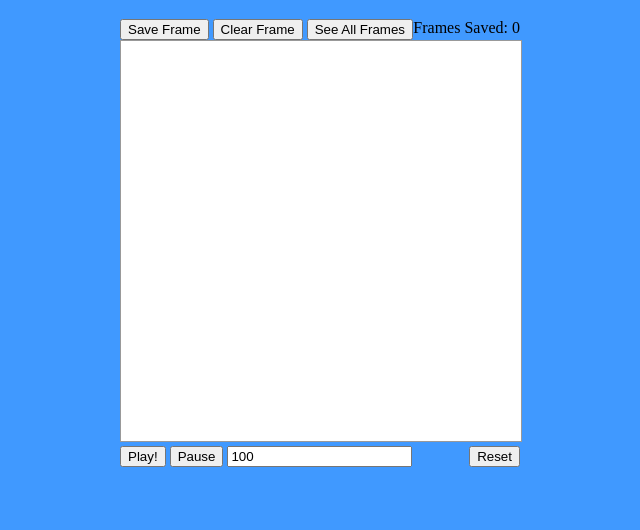
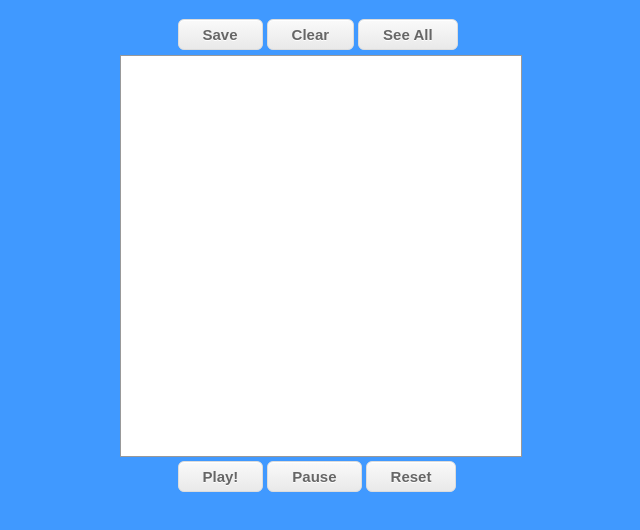
Before and after one commit to brettwsanders/flipbook, a website: page client/index.html in a window 1280 px wide. Shown: the part 61-591 px from the top of the page, without its empty margins (320-960 px from the left). Drawn offline with nearby package versions, Linux system fonts and the light colour scheme.

Commit message:
clean up style

```diff
--- a/client/app.js
+++ b/client/app.js
@@ -125,7 +125,10 @@ $('button.save-frame').on('click', function() {
   image.src = canvas.toDataURL("image/png");
   framesSaved++;
   localStorage.setItem("frame" + framesSaved, image.src);
-  $('.view-saved-frames').append('<img src=' + image.src + '>');
+  var preview = $('<div></div>');
+  preview.addClass('preview');
+  preview.append('<img src=' + image.src + '>');
+  $('.view-saved-frames').append(preview);
   $('saved-frames-count').text(framesSaved);
   setPreviousFrame();
   saveToAllFrames();
--- a/client/index.html
+++ b/client/index.html
@@ -9,9 +9,9 @@
   <div class="main-container">
   <h1>Flipbook</h1>
     <div class="top-buttons-container">
-      <button class="save-frame">Save Frame</button>
-      <button class="clear-frame">Clear Frame</button>
-      <button class="see-all-frames">See All Frames</button>
+      <button class="save-frame">Save</button>
+      <button class="clear-frame">Clear</button>
+      <button class="see-all-frames">See All</button>
       <div class="frames-saved-textbox">
         <span>Frames Saved: </span>
         <span class="saved-frames-count">0</span>
--- a/client/style/style.css
+++ b/client/style/style.css
@@ -14,28 +14,62 @@ div {
 }
 
 div.main-container {
-
+  width: 400px;
+  margin: 0 auto;
 }
 
 div.top-buttons-container {
+  padding-bottom: 5px;
+  width: 285px;
   margin: 0 auto;
-  width: 400px;
 }
 
-button.save-frame {
-
+button {
+  -moz-box-shadow:inset 0px 1px 0px 0px #ffffff;
+  -webkit-box-shadow:inset 0px 1px 0px 0px #ffffff;
+  box-shadow:inset 0px 1px 0px 0px #ffffff;
+  background:-webkit-gradient(linear, left top, left bottom, color-stop(0.05, #f9f9f9), color-stop(1, #e9e9e9));
+  background:-moz-linear-gradient(top, #f9f9f9 5%, #e9e9e9 100%);
+  background:-webkit-linear-gradient(top, #f9f9f9 5%, #e9e9e9 100%);
+  background:-o-linear-gradient(top, #f9f9f9 5%, #e9e9e9 100%);
+  background:-ms-linear-gradient(top, #f9f9f9 5%, #e9e9e9 100%);
+  background:linear-gradient(to bottom, #f9f9f9 5%, #e9e9e9 100%);
+  filter:progid:DXImageTransform.Microsoft.gradient(startColorstr='#f9f9f9', endColorstr='#e9e9e9',GradientType=0);
+  background-color:#f9f9f9;
+  -moz-border-radius:6px;
+  -webkit-border-radius:6px;
+  border-radius:6px;
+  border:1px solid #dcdcdc;
+  display:inline-block;
+  cursor:pointer;
+  color:#666666;
+  font-family:Arial;
+  font-size:15px;
+  font-weight:bold;
+  padding:6px 24px;
+  text-decoration:none;
+  text-shadow:0px 1px 0px #ffffff;
 }
 
-button.clear-frame {
-
+button:hover {
+  background:-webkit-gradient(linear, left top, left bottom, color-stop(0.05, #e9e9e9), color-stop(1, #f9f9f9));
+  background:-moz-linear-gradient(top, #e9e9e9 5%, #f9f9f9 100%);
+  background:-webkit-linear-gradient(top, #e9e9e9 5%, #f9f9f9 100%);
+  background:-o-linear-gradient(top, #e9e9e9 5%, #f9f9f9 100%);
+  background:-ms-linear-gradient(top, #e9e9e9 5%, #f9f9f9 100%);
+  background:linear-gradient(to bottom, #e9e9e9 5%, #f9f9f9 100%);
+  filter:progid:DXImageTransform.Microsoft.gradient(startColorstr='#e9e9e9', endColorstr='#f9f9f9',GradientType=0);
+  background-color:#e9e9e9;
 }
 
-button.see-all-frames {
-
+button:active {
+  position:relative;
+  top:1px;
 }
 
 div.frames-saved-textbox {
   float: right;
+  display: none;
 }
 
 div.drawing-pad-container {
@@ -47,16 +81,16 @@ canvas.drawing-pad {
   border: 1px solid #999;
   text-align: center;
   background-color: #FFF;
-
 }
 
 div.bottom-buttons-container {
+  padding-bottom: 5px;
+  width: 285px;
   margin: 0 auto;
-  width: 400px;
 }
 
-button.reset {
-  float:right;
+input[name="speed"] {
+  display: none;
 }
 
 span .saved-frames-count {
@@ -66,9 +100,14 @@ span .saved-frames-count {
 div.view-saved-frames {
   width: 400px;
   margin: 0 auto;
+}
+
+div.preview {
   background-color: #FFF;
+  margin-bottom: 5px;
+  border: 1px solid black;
 }
 
 .view-saved-frames img {
-  border: 1px solid black;
+  padding-bottom: 5px;
 }
```
